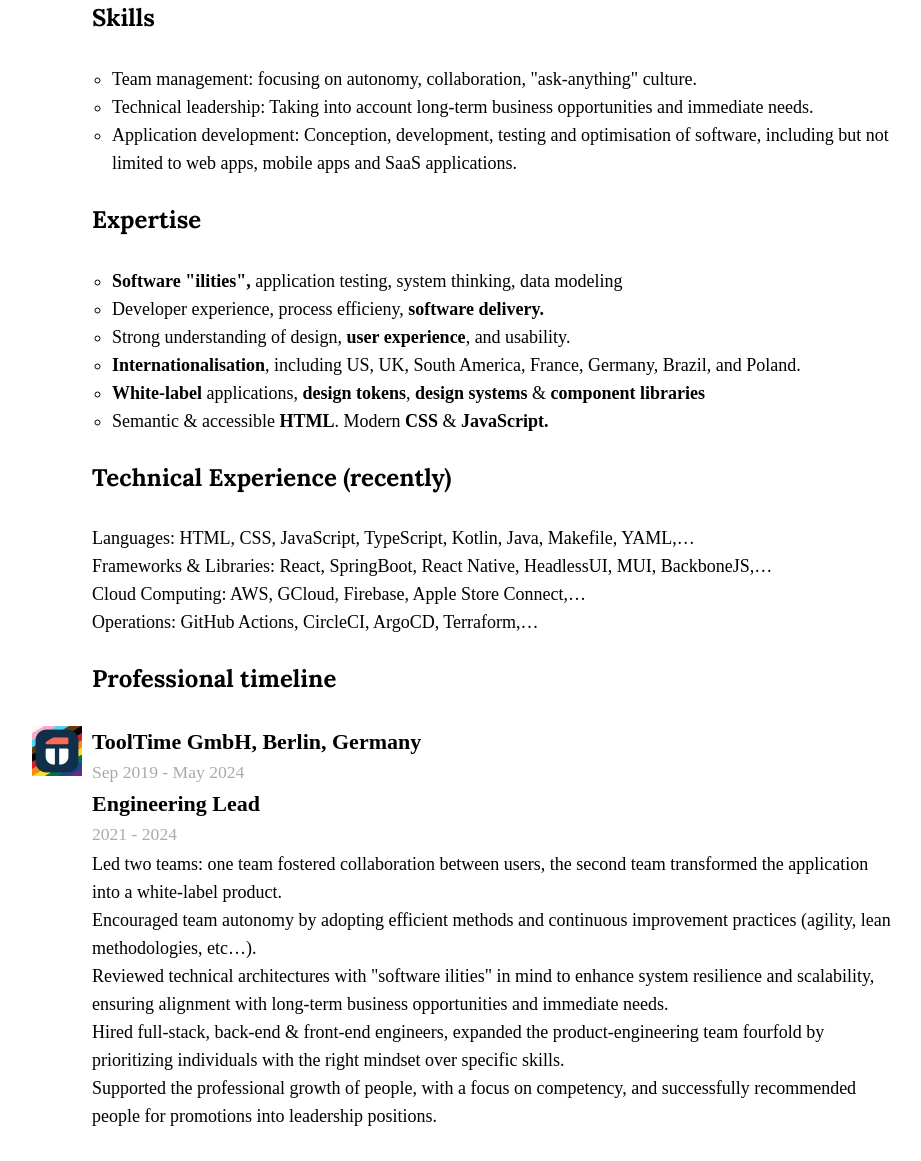
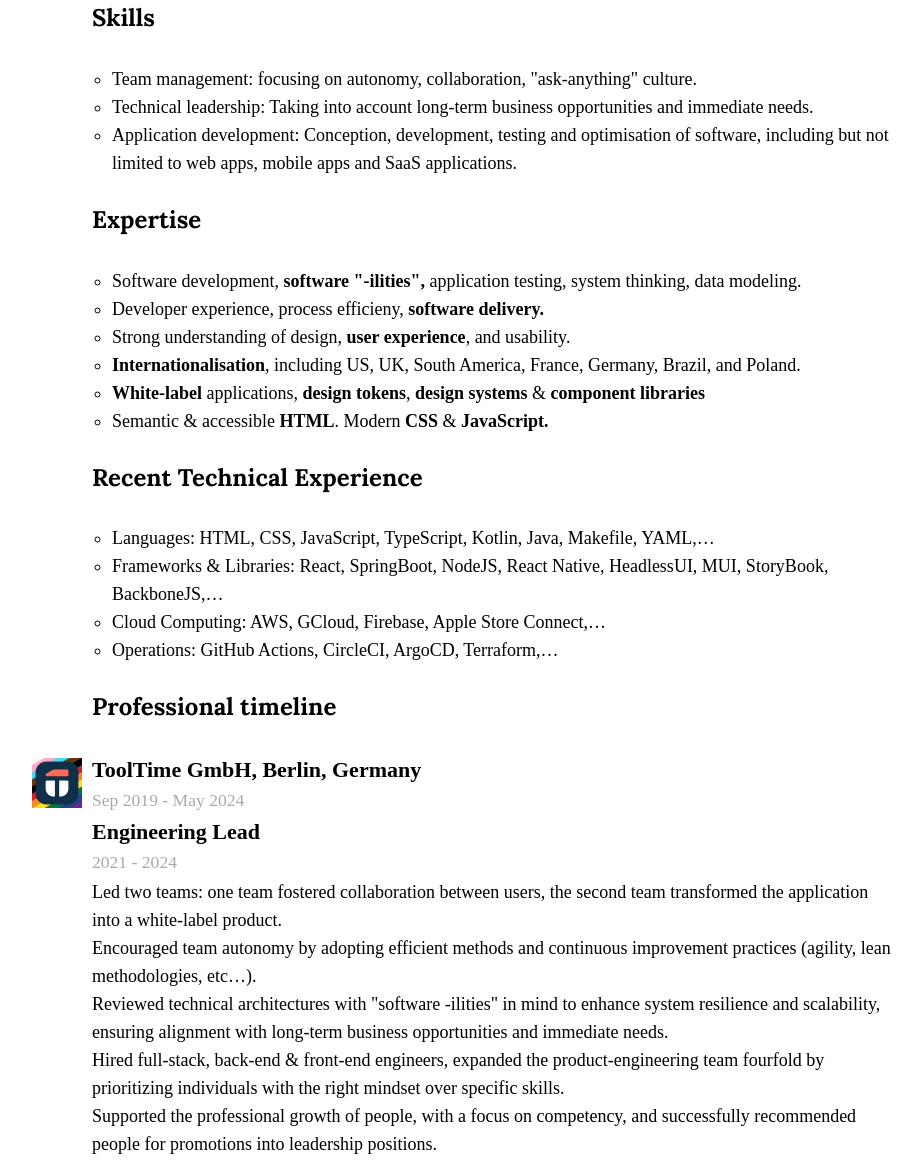
Before and after one commit to yvg/yvg.github.io, a website: page index.html in a window 1280 px wide. Shown: the part 361-1522 px from the top of the page, without its empty margins (148-1069 px from the left). Drawn offline with Linux system fonts and the light colour scheme; a web font is replaced by a local one.

Commit message:
CV update

```diff
--- a/index.html
+++ b/index.html
@@ -29,21 +29,21 @@
         </ul>
         <h2>Expertise</h2>
         <ul>
-          <li><strong>Software "ilities",</strong> application testing, system thinking, data modeling</li>
+          <li>Software development, <strong>software "-ilities",</strong> application testing, system thinking, data modeling.</li>
           <li>Developer experience, process efficieny, <strong>software delivery.</strong></li>
           <li>Strong understanding of design, <strong>user experience</strong>, and usability.</li>
           <li><strong>Internationalisation</strong>, including <abbr title="United Stats of America">US</abbr>, <abbr title="United Kingdom">UK</abbr>, South America, France, Germany, Brazil, and Poland.</li>
           <li><strong>White-label</strong> applications, <strong>design tokens</strong>, <strong>design systems</strong> &amp; <strong>component libraries</strong></li>
           <li>Semantic &amp; accessible <strong>HTML</strong>. Modern <abbr title="Cascading Style Sheet"><strong>CSS</strong></abbr> &amp; <strong>JavaScript.</strong></li>
         </ul>
+        <h2>Recent Technical Experience</h2>
+        <ul>
+          <li>Languages: HTML, CSS, JavaScript, TypeScript, Kotlin, Java, Makefile, YAML,…</li>
+          <li>Frameworks &amp; Libraries: React, SpringBoot, NodeJS, React Native, HeadlessUI, MUI, StoryBook, BackboneJS,…</li>
+          <li>Cloud Computing: AWS, GCloud, Firebase, Apple Store Connect,…</li>
+          <li>Operations: GitHub Actions, CircleCI, ArgoCD, Terraform,…</li>
+        </ul>
       </section>
-      <h2>Technical Experience (recently)</h2>
-      <ul>
-        <li>Languages: HTML, CSS, JavaScript, TypeScript, Kotlin, Java, Makefile, YAML,…</li>
-        <li>Frameworks &amp; Libraries: React, SpringBoot, React Native, HeadlessUI, MUI, BackboneJS,…</li>
-        <li>Cloud Computing: AWS, GCloud, Firebase, Apple Store Connect,…</li>
-        <li>Operations: GitHub Actions, CircleCI, ArgoCD, Terraform,…</li>
-      </ul>
       <section>
         <h2>Professional timeline</h2>
         <dl>
@@ -53,7 +53,7 @@
             <ul>
               <li>Led two teams: one team fostered collaboration between users, the second team transformed the application into a white-label product.</li>
               <li>Encouraged team autonomy by adopting efficient methods and continuous improvement practices (agility, lean methodologies, etc…).</li>
-              <li>Reviewed technical architectures with "software ilities" in mind to enhance system resilience and scalability, ensuring alignment with long-term business opportunities and immediate needs.</li>
+              <li>Reviewed technical architectures with "software -ilities" in mind to enhance system resilience and scalability, ensuring alignment with long-term business opportunities and immediate needs.</li>
               <li>Hired full-stack, back-end &amp; front-end engineers, expanded the product-engineering team fourfold by prioritizing individuals with the right mindset over specific skills.</li>
               <li>Supported the professional growth of people, with a focus on competency, and successfully recommended people for promotions into leadership positions.</li>
             </ul>
--- a/styles.css
+++ b/styles.css
@@ -94,9 +94,9 @@
   position: absolute;
   width: 50px;
   height: 50px;
-  /* background: url(./assets/tooltimegmbh_logo.jpg); */
   background-size: 50px;
-  margin-left: -60px
+  margin-left: -60px;
+  margin-top: 4px;
 }
 
 #employer-tooltime::before {
```
